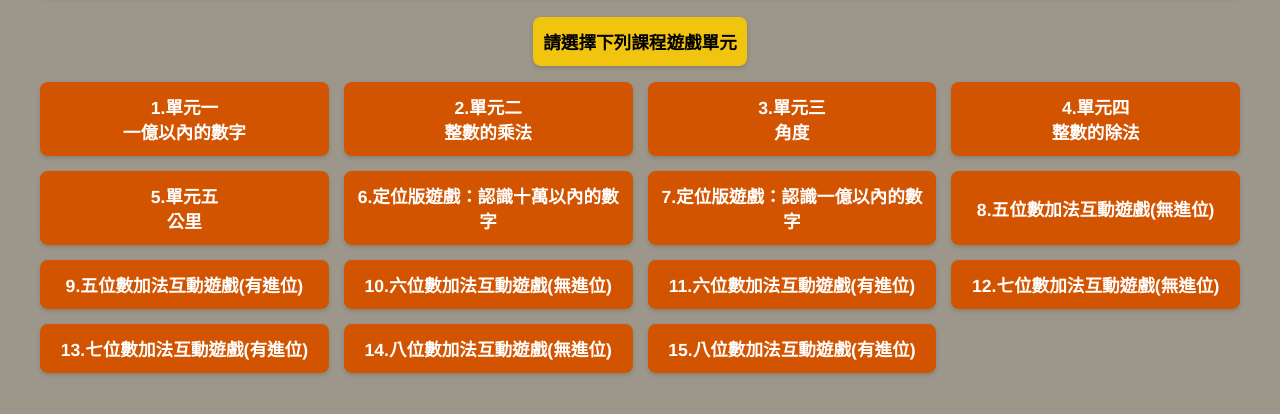
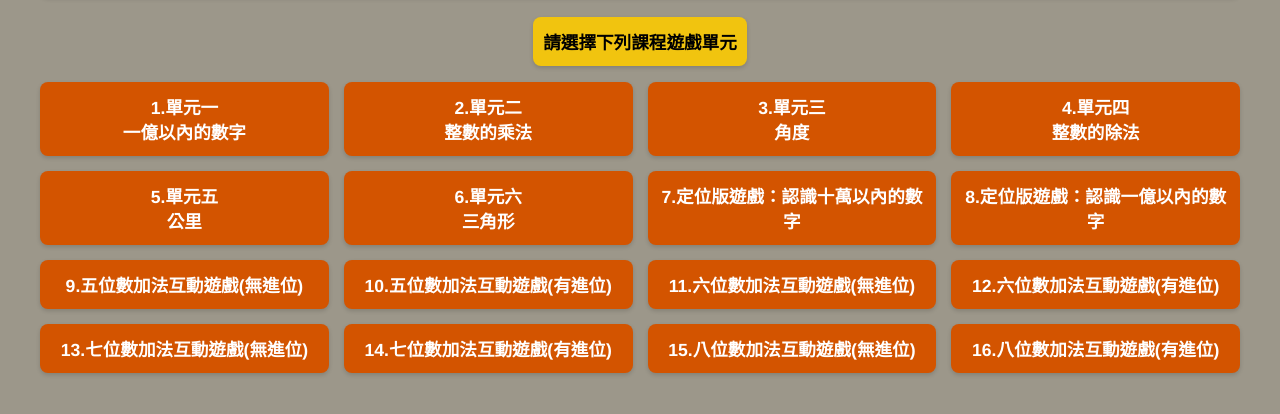
Before and after one commit to cishieh04-star/math-elementary4-1, a plain HTML site: page index.html in a window 1280 px wide. Shown: the part 92-506 px from the top of the page. Drawn offline with Linux system fonts and the light colour scheme.

Commit message:
Update index.html

```diff
--- a/index.html
+++ b/index.html
@@ -84,6 +84,7 @@
             { name: "單元三<br>角度</a>", file: "math-4-3.html" },
             { name: "單元四<br>整數的除法</a>", file: "math-4-4.html" },
             { name: "單元五<br>公里</a>", file: "math-4-5.html" },
+            { name: "單元六<br>三角形</a>", file: "math-4-6.html" },
             { name: "定位版遊戲：認識十萬以內的數字", file: "one-hundred-thousand.html" },
             { name: "定位版遊戲：認識一億以內的數字", file: "one-hundred-million.html" },
             { name: "五位數加法互動遊戲(無進位)", file: "5-digit-addition(basic).html" },
```
